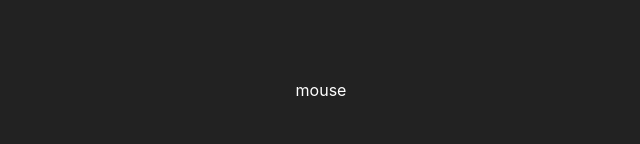
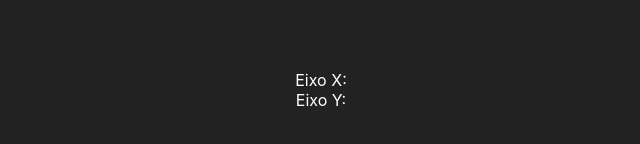
Before and after one commit to codingscode/Framework-Next, a Next.js app in the folder 001/exercicos-1/: page /estado/mouse in a window 1280 px wide. Shown: the part 310-454 px from the top of the page, without its empty margins (319-959 px from the left). Built offline with nearby package versions, Linux system fonts and the light colour scheme.

Commit message:
parte 53

```diff
--- a/001/exercicos-1/pages/estado/mouse.jsx
+++ b/001/exercicos-1/pages/estado/mouse.jsx
@@ -3,9 +3,16 @@
 
 export default function mouse() {
 
+   const estilos = { display: 'flex', flexDirection: 'column', justifyContent: 'center', alignItems: 'center', backgroundColor: "#222", color: "#fff", height: '100vh' }
+
+   function quandoMove(ev) {
+      console.log(ev)
+   }
+
    return (
-      <div style={{ display: 'flex', justifyContent: 'center', alignItems: 'center', backgroundColor: "#222", color: "#fff", height: '100vh' }} >
-         mouse
+      <div style={ estilos } onMouseMove={quandoMove} >
+         <span>Eixo X: </span>
+         <span>Eixo Y: </span>
       </div>
    )
 }
```
